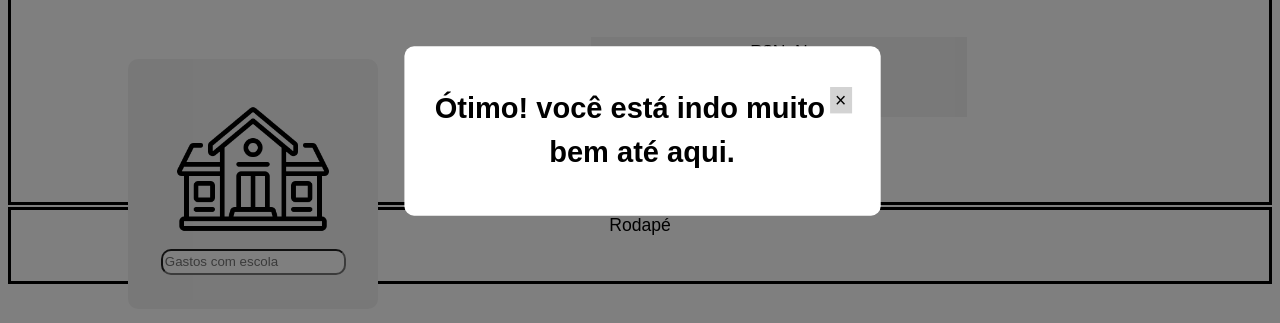
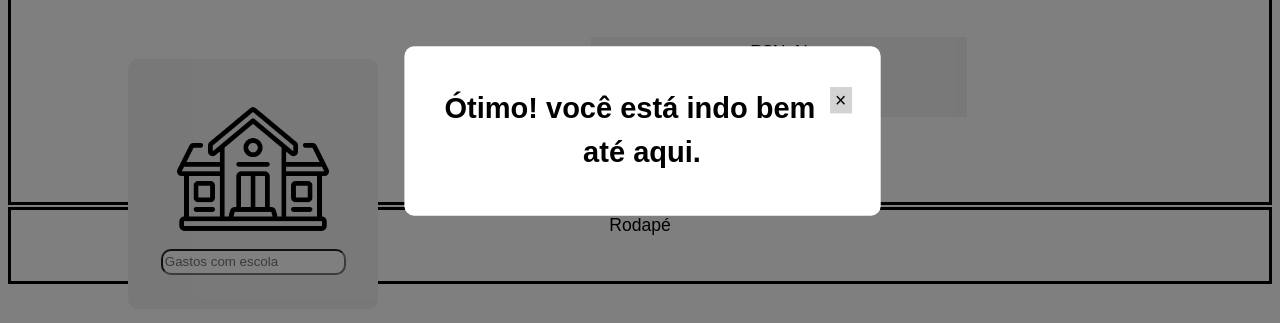
Before and after one commit to Bieldrummer/ProjectEduFinan, a plain HTML site: page ProjectEduFinan.html in a window 1280 px wide. Both pictures are taken after a click on the button "Resultado". Shown: the part 411-734 px from the top of the page. Drawn offline with Linux system fonts and the light colour scheme; files whose address does not match are found by name.

Commit message:
Update ProjectEduFinan.html

```diff
--- a/ProjectEduFinan.html
+++ b/ProjectEduFinan.html
@@ -63,7 +63,7 @@
             <div class="popup" id="popup">
                 <div class="popup-content">
                     <span class="close-popup" onclick="closepopup()">&times;</span>
-                    <h2>Ótimo! você está indo muito bem até aqui.</h2>
+                    <h2>Ótimo! você está indo bem até aqui.</h2>
             </div>
 
             </div>
```
